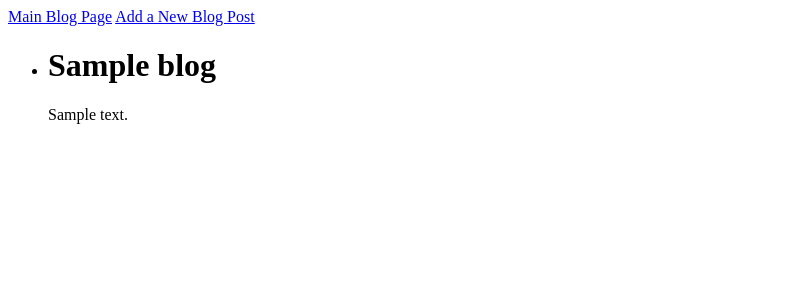
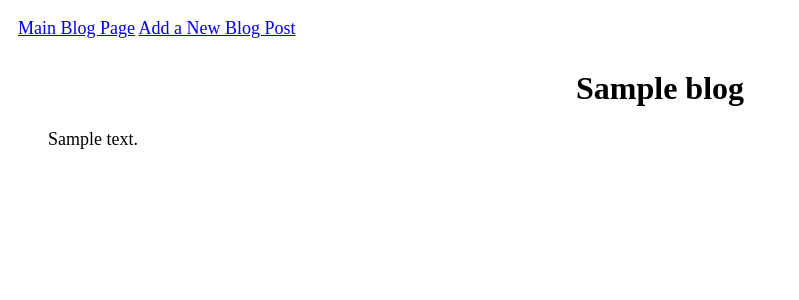
Before and after one commit to aaclark15/blogz, a Flask app: template templates/display.html in a window 1280 px wide. Shown: the top 300 px of the page, without its empty margins (0-799 px from the left). Run offline with Flask 2, Linux system fonts and the light colour scheme; the template is opened without the code that fills it: most values are stand-ins (such as "Sample title", 1, 10 or a date in 2020); data that the repository does not hold is empty.

Commit message:
Assignment done

```diff
--- a/templates/base.html
+++ b/templates/base.html
@@ -3,12 +3,12 @@
     <head>
         <title>{{title}}</title>
         <style>
-            .error { color: red}
+            .error { color: red};
         </style>
     </head>
 <body>
 
-    <nav>
+    <nav style="display: block; padding: 10px; font-size: 18px;">
         <a href='/'>Main Blog Page</a>
         <a href='/newpost'>Add a New Blog Post</a>
     </nav>
--- a/templates/display.html
+++ b/templates/display.html
@@ -2,10 +2,10 @@
 {% block content %}
 
 
-    <ul>
+    <ul style="list-style-type: none;">
         {% for blog in blogs %}
-        <li><h1>{{blog.title}}</h1>
-        {{blog.body}}
+        <li><h1 style="text-align: center;">{{blog.title}}</h1>
+        <a style="font-size: 18px;">{{blog.body}}</a>
         </li>
         {% endfor %}
     </ul>
--- a/templates/newpost.html
+++ b/templates/newpost.html
@@ -1,18 +1,18 @@
 {% extends 'base.html' %}
 {% block content %}
 
-<h1>Add a New Blog Post</h1>
+<h1 style="font-weight: bold; font-size: 40px;">Add a New Blog Post</h1>
 <form action='/newpost' method="POST">
     <table>
         <tr>
-            <td><label for="title">Title</label></td>
+            <td><label for="title">Title: </label></td>
             <td>
                 <input name="title" type="text" value="{{ title }}">
             </td>
         </tr>
         <br>
         <tr>
-            <td><label for="body">Blog:</label></td>
+            <td><label for="body">Blog: </label></td>
             <td>
                 <textarea name="body" id="body" cols="30" rows="10"></textarea>
             </td>
```
Also changed, not shown: templates/blog_list.html (+4 -4 lines).
